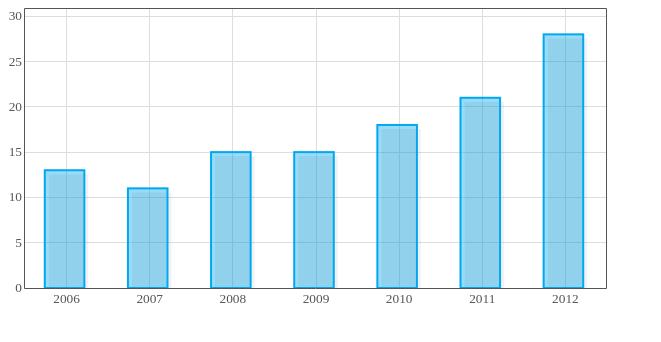
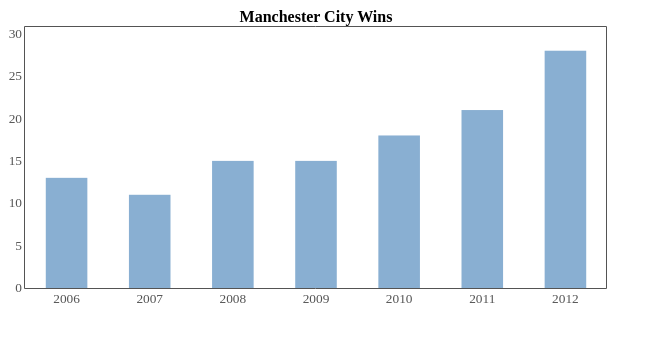
Before and after one commit to cspears2002/data-vis-chapter-1, a plain HTML site: page index.html in a window 1280 px wide. Shown: the whole page, without its empty margins (0-661 px from the left). Drawn offline with Linux system fonts and the light colour scheme.

Commit message:
Made it pretty

```diff
--- a/index.html
+++ b/index.html
@@ -21,16 +21,25 @@
     ];
     window.onload = function () {
        Flotr.draw(document.getElementById("chart"), wins, {
+              title: "Manchester City Wins",
+              colors: ["#89AFD2"],
               bars: {
                   show: true,
-                  barWidth: 0.5
+                  barWidth: 0.5,
+                  shadowSize: 0,
+                  fillOpacity: 1,
+                  lineWidth: 0
               },
               yaxis: {
                   min: 0,
                   tickDecimals: 0
               },
               xaxis: {
-                ticks: years
+                  ticks: years
+              },
+              grid: {
+                  horizontalLines: false,
+                  verticalLines: false
               }
        });
     };
```
